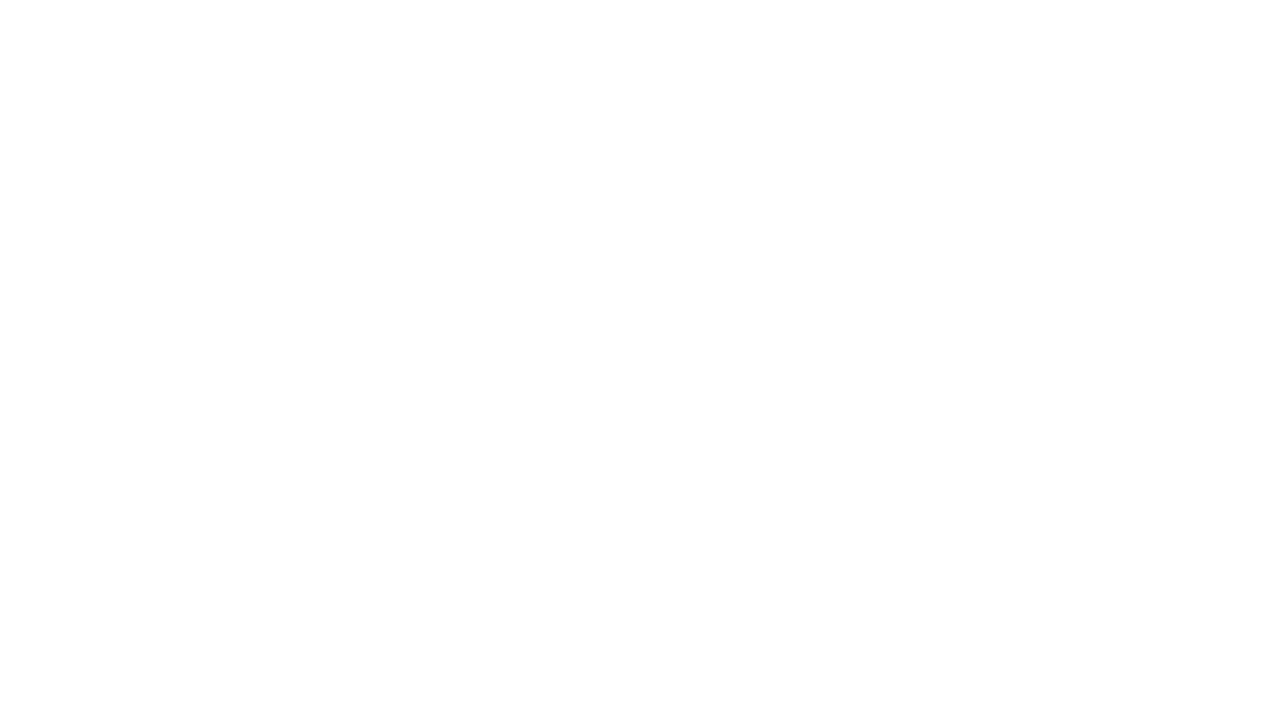
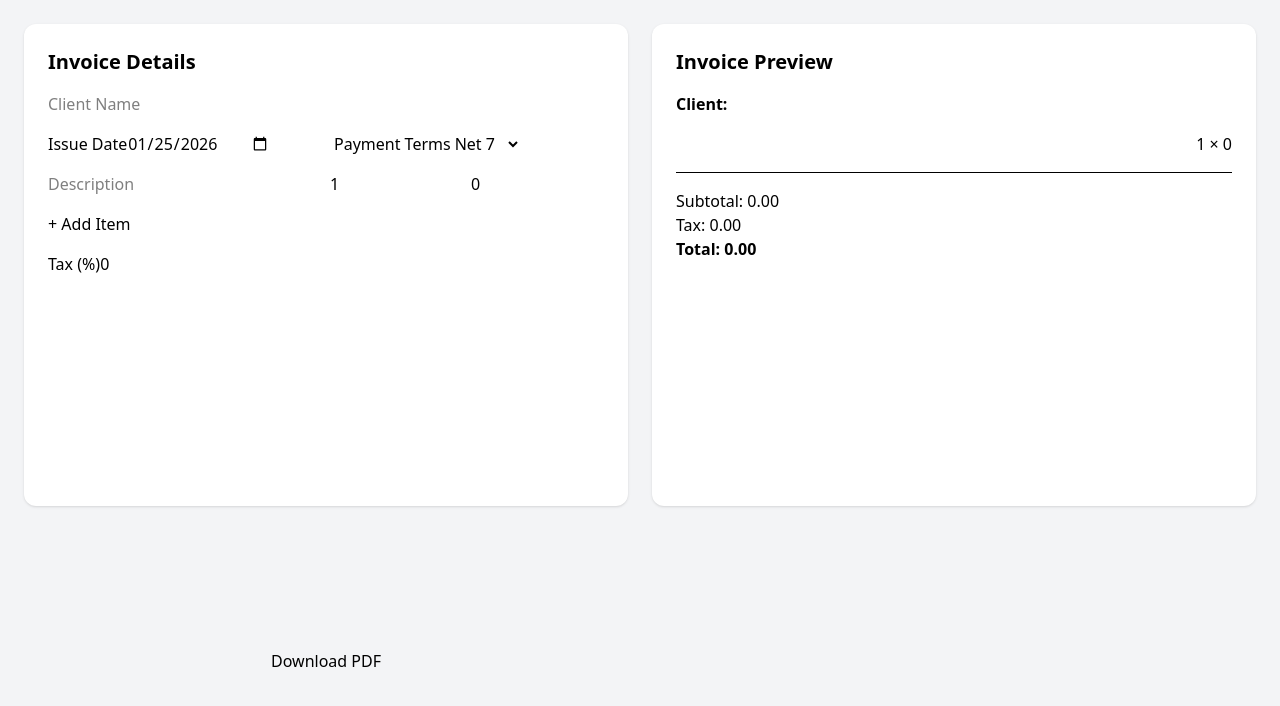
Before and after one commit to Jhay4Julian/invoice-generator, a React (Vite) app: page / in a window 1280 px wide. Shown: the top 706 px of the page. Built offline with nearby package versions, Linux system fonts and the light colour scheme.

Commit message:
refactor App component to manage invoice state and persist to local storage

```diff
--- a/src/App.tsx
+++ b/src/App.tsx
@@ -1,10 +1,44 @@
+import { useEffect, useState } from 'react';
 import './App.css'
+import type { Invoice, LineItem } from './types/invoice'
+import InvoiceForm from './components/InvoiceForm';
+import InvoicePreview from './components/InvoicePreview';
+import { loadInvoice, saveInvoice } from './utils/storage';
+
+const initialItem: LineItem = {
+  id: crypto.randomUUID(),
+  description: "",
+  quantity: 1,
+  unitPrice: 0,
+};
 
 function App() {
+  const [invoice, setInvoice] = useState<Invoice>(() => {
+    const saved = loadInvoice();
+    return (
+      saved || {
+        invoiceNumber: `INV-${Date.now()}`,
+        issueDate: new Date().toISOString().split('T')[0],
+        dueDate: "",
+        clientName: "",
+        clientEmail: "",
+        items: [initialItem],
+        taxRate: 0,
+        notes: "Thank you for your business!"
+      }
+    )
+  });
+
+  useEffect(() => {
+    saveInvoice(invoice);
+  }, [invoice]);
 
   return (
     <>
-
+      <div className="min-h-screen bg-gray-100 p-6 grid md:grid-cols-2 gap-6">
+        <InvoiceForm invoice={invoice} setInvoice={setInvoice} />
+        <InvoicePreview invoice={invoice} />
+      </div>
     </>
   )
 }
```
